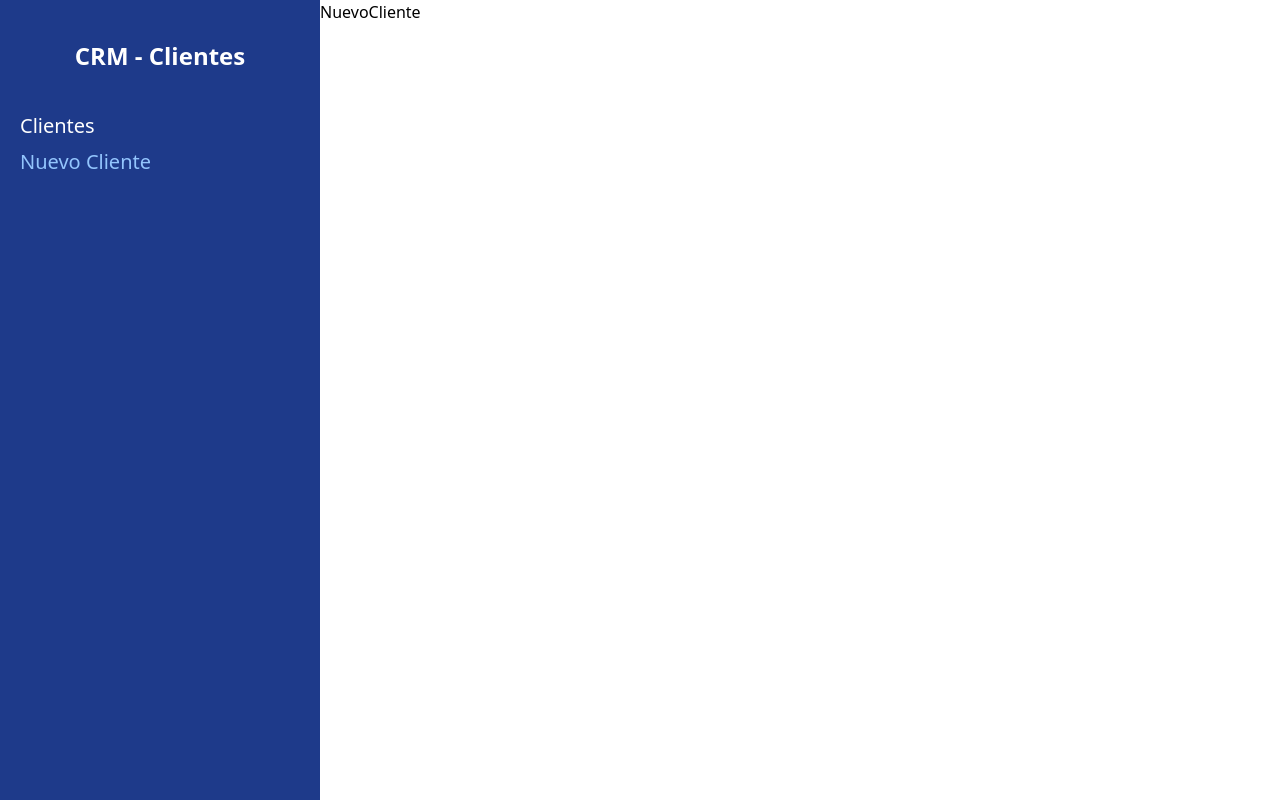
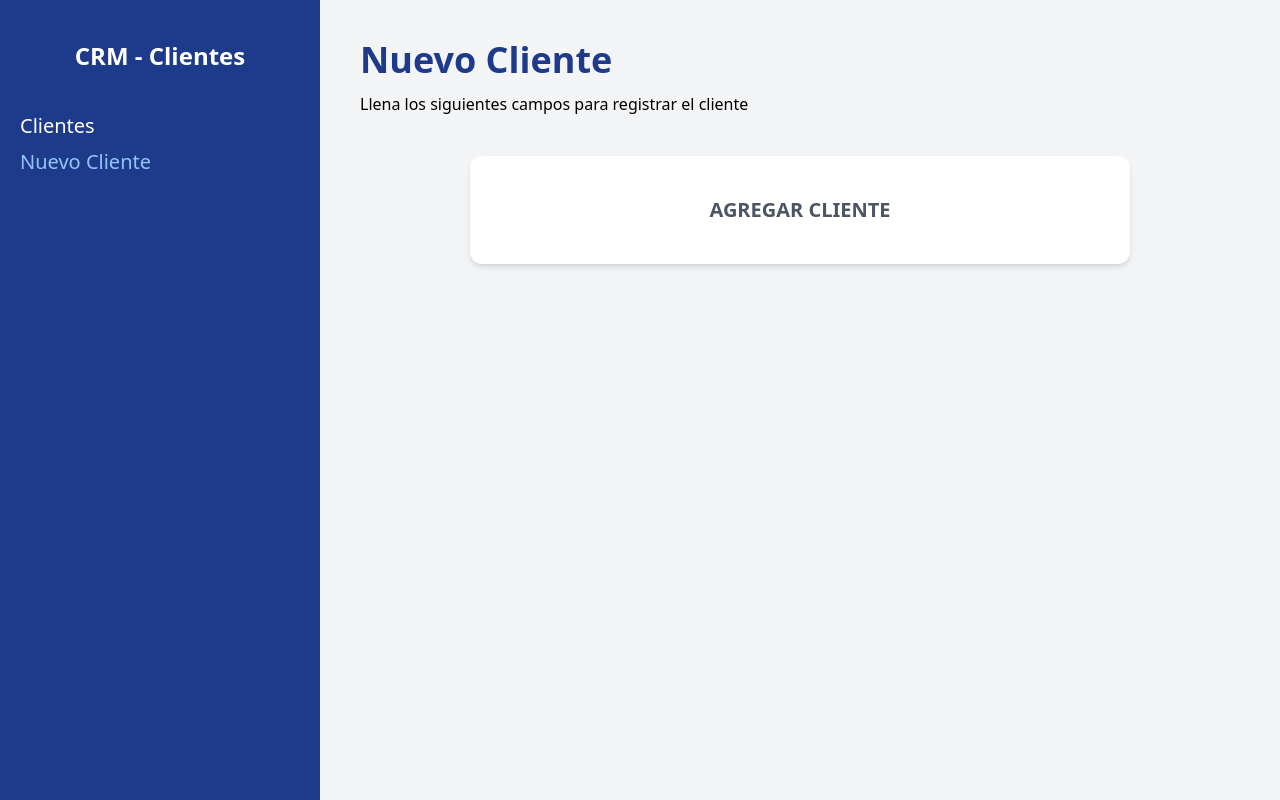
Before and after one commit to acostajoma/crm-react, a React (Vite) app: page /clientes/nuevo in a window 1280 px wide. Built offline with nearby package versions, Linux system fonts and the light colour scheme.

Commit message:
Added a form to add new clients to the CRM and modified the index and NuevoCliente

```diff
--- a/index.html
+++ b/index.html
@@ -6,7 +6,7 @@
     <meta name="viewport" content="width=device-width, initial-scale=1.0" />
     <title>CRM react</title>
   </head>
-  <body>
+  <body class="bg-gray-100">
     <div id="root"></div>
     <script type="module" src="/src/main.jsx"></script>
   </body>
--- /dev/null
+++ b/src/components/Formulario.jsx
@@ -0,0 +1,9 @@
+const Formulario = () => {
+    return (
+        <div className="bg-white mt-10 px-5 py-10 rounded-xl shadow-md md:w-3/4 mx-auto">
+            <h1 className="text-gray-600 font-bold text-xl uppercase text-center">Agregar cliente</h1>
+        </div>
+    )
+}
+
+export default Formulario
--- a/src/layout/Layout.jsx
+++ b/src/layout/Layout.jsx
@@ -24,7 +24,7 @@
                 </nav>
             </div>
 
-            <div className="md:w-3/4">
+            <div className="md:w-3/4 p-10">
                 <Outlet />
             </div>
         </div>
--- a/src/pages/NuevoCliente.jsx
+++ b/src/pages/NuevoCliente.jsx
@@ -1,8 +1,12 @@
+import Formulario from "../components/Formulario"
+
 const NuevoCliente = () => {
     return (
-      <div>
-          <h1>NuevoCliente</h1>
-      </div>
+      <>
+          <h1 className="font-black text-4xl text-blue-900">Nuevo Cliente</h1>
+          <p className="mt-3">Llena los siguientes campos para registrar el cliente</p>
+          <Formulario />
+      </>
     )
   }
 
```
